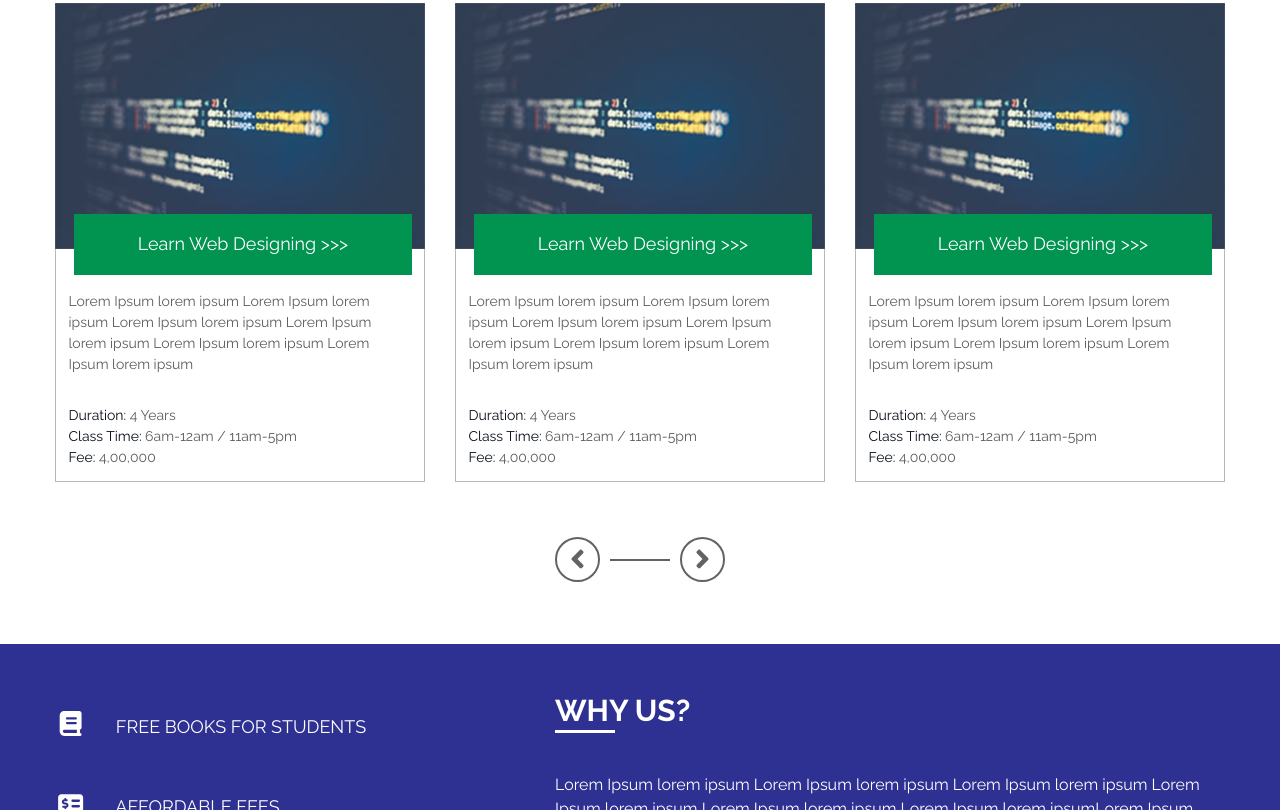
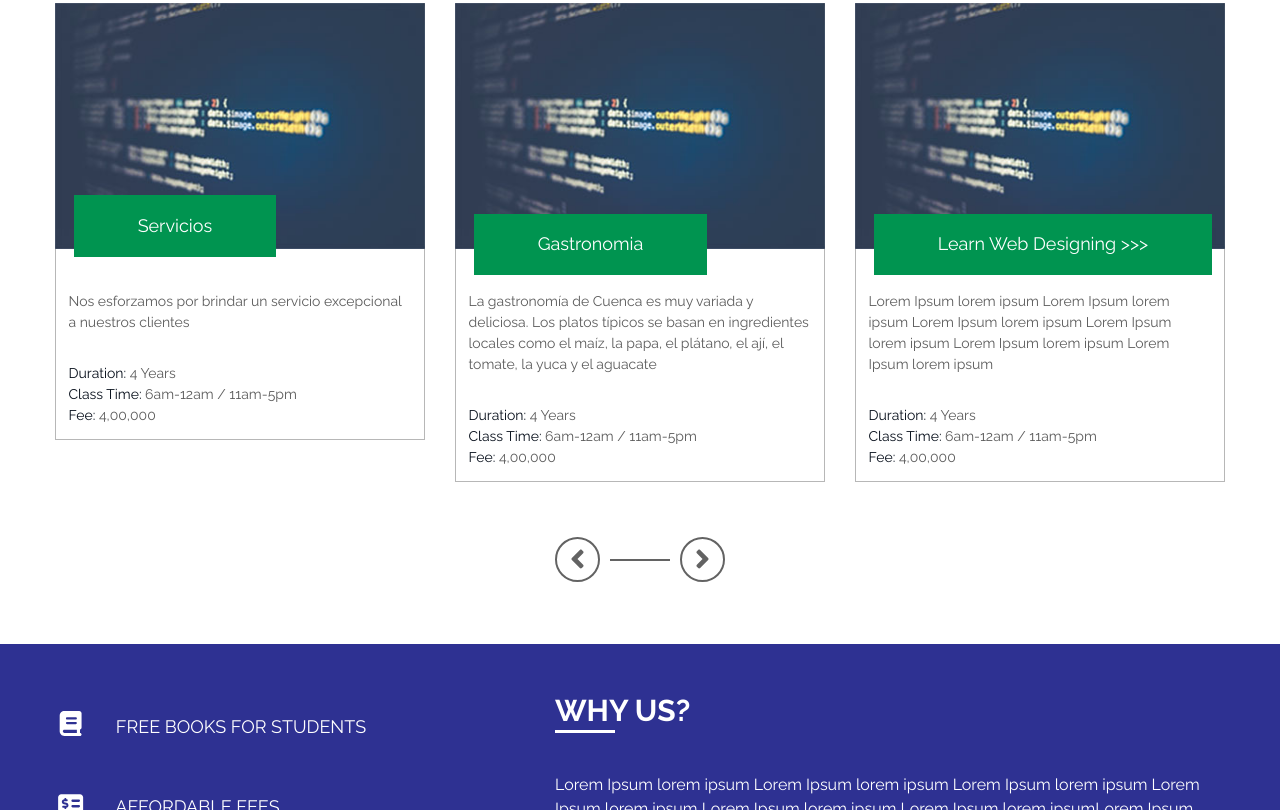
Before and after one commit to JoselineChimbo/JoselineChimbo.github.io, a plain HTML site: page index.html in a window 1280 px wide. Shown: the part 841-1651 px from the top of the page. Drawn offline with Linux system fonts and the light colour scheme.

Commit message:
senderismo

```diff
--- a/index.html
+++ b/index.html
@@ -80,6 +80,7 @@
 								<li><a href="">About</a></li>
 								<li><a href="">Gallery</a></li>
 								<li><a href="">Contact</a></li>
+								<li><a href="">Evaluacion</a></li>
 							</ul>
 						</nav>
 						<div id="bar">
@@ -142,9 +143,9 @@
 					<div class="owl-one owl-carousel">
 						<div class="box-wrap" itemprop="event" itemscope itemtype=" http://schema.org/Course">
 							<div class="img-wrap" itemprop="image"><img src="images/course-pic.jpg" alt="courses picture"></div>
-								<a href="#" class="learn-desining-banner" itemprop="name">Learn Web Designing >>></a>
+								<a href="#" class="learn-desining-banner" itemprop="name">Servicios </a>
 							<div class="box-body" itemprop="description">
-								<p>Lorem Ipsum lorem ipsum Lorem Ipsum lorem ipsum Lorem Ipsum lorem ipsum Lorem Ipsum lorem ipsum Lorem Ipsum lorem ipsum Lorem Ipsum lorem ipsum</p>
+								<p>Nos esforzamos por brindar un servicio excepcional a nuestros clientes</p>
 								<section itemprop="time">
 									<p><span>Duration:</span> 4 Years</p>
 									<p><span>Class Time:</span> 6am-12am / 11am-5pm</p>
@@ -155,9 +156,9 @@
 
 						<div class="box-wrap" itemprop="event" itemscope itemtype=" http://schema.org/Course">
 							<div class="img-wrap"  itemprop="image"><img src="images/course-pic.jpg" alt="courses picture"></div>
-								<a href="#" class="learn-desining-banner" itemprop="name">Learn Web Designing >>></a>
+								<a href="#" class="learn-desining-banner" itemprop="name">Gastronomia</a>
 							<div class="box-body" itemprop="description">
-								<p>Lorem Ipsum lorem ipsum Lorem Ipsum lorem ipsum Lorem Ipsum lorem ipsum Lorem Ipsum lorem ipsum Lorem Ipsum lorem ipsum Lorem Ipsum lorem ipsum</p>
+								<p> La gastronomía de Cuenca es muy variada y deliciosa. Los platos típicos se basan en ingredientes locales como el maíz, la papa, el plátano, el ají, el tomate, la yuca y el aguacate </p>
 								<section itemprop="time">
 									<p><span>Duration:</span> 4 Years</p>
 									<p><span>Class Time:</span> 6am-12am / 11am-5pm</p>
```
